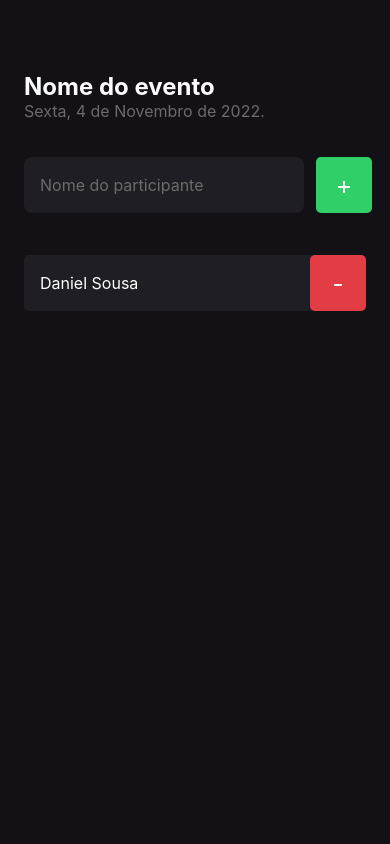
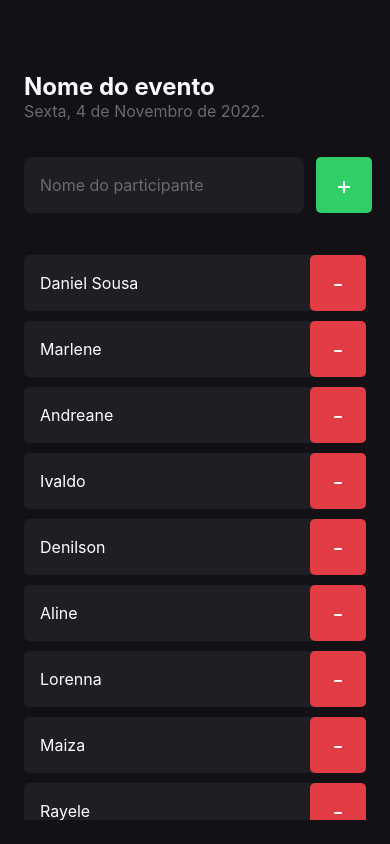
Before and after one commit to DanielSiilva/imhere, a React Native app in the folder inhere/: screen / in a window 390 px wide. Built offline with nearby package versions, Linux system fonts and the light colour scheme.

Commit message:
Feat: Fundamentos - Ativando rolagem na tela

```diff
--- a/inhere/src/screens/Home/index.tsx
+++ b/inhere/src/screens/Home/index.tsx
@@ -1,8 +1,21 @@
-import { Text, TextInput, TouchableOpacity, View } from "react-native";
+import { ScrollView,Text, TextInput, TouchableOpacity, View } from "react-native";
 
 import { Participant } from "../../components/Participant";
 
 import { styles } from "./style";
+
+const participants = [
+  'Daniel Sousa',
+  'Marlene',
+  'Andreane',
+  'Ivaldo',
+  'Denilson',
+  'Aline',
+  'Lorenna',
+  'Maiza',
+  'Rayele'
+]
+
 
 export  function Home() {
 
@@ -40,12 +53,16 @@ export  function Home() {
         </TouchableOpacity>
       </View>
 
-      <Participant
-        name="Daniel Sousa"
-        onRemove={()=> handleParticipantRemove("Daniel")}
+      <ScrollView showsVerticalScrollIndicator={false}>
+        {participants.map(participant => (
+          <Participant
+            key={participant}
+            name={participant}
+            onRemove={()=> handleParticipantRemove("Daniel")}
+          />
+        ))}
 
-      />
-
+      </ScrollView>
     </View>
   )
 }
```
